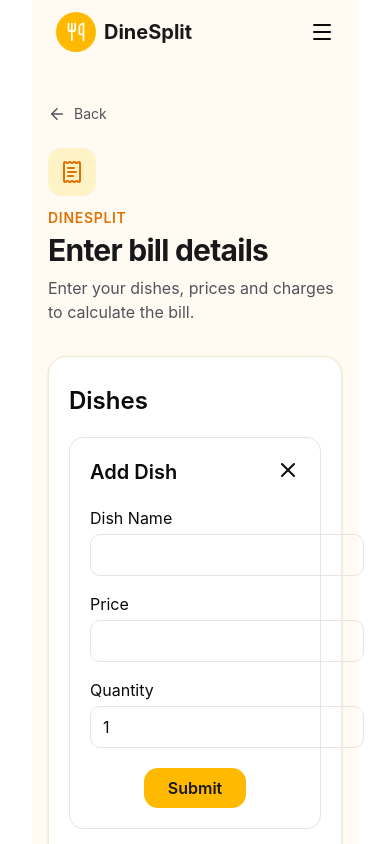
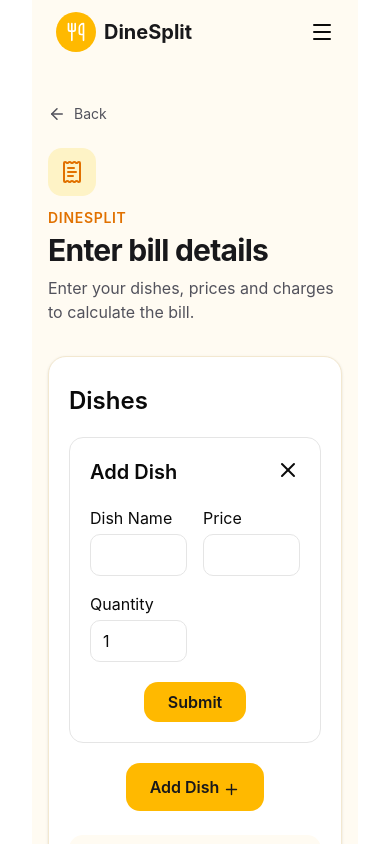
Before and after one commit to aishwaryagaikwad21/DineSplit, a React app in the folder frontend/: page /manual-bill in a window 390 px wide. Both pictures are taken after a click on the button "Add Dish". Shown: the top 844 px of the page. Built offline with nearby package versions, Linux system fonts and the light colour scheme; the HTML template or start-up script is replaced by a standard one.

Commit message:
style: responsive

```diff
--- a/frontend/src/components/AIExtractedBill/AddNewDishForm.jsx
+++ b/frontend/src/components/AIExtractedBill/AddNewDishForm.jsx
@@ -16,7 +16,7 @@ const AddNewDishForm = ({
                         <X className='cursor-pointer' onClick={onCancel} />
                     </h2>
 
-                    <div className="grid gap-4 md:grid-cols-3">
+                    <div className="grid grid-cols-2 gap-4 md:grid-cols-3">
 
                         {/* Dish Name */}
                         <div className="flex flex-col gap-1">
```
